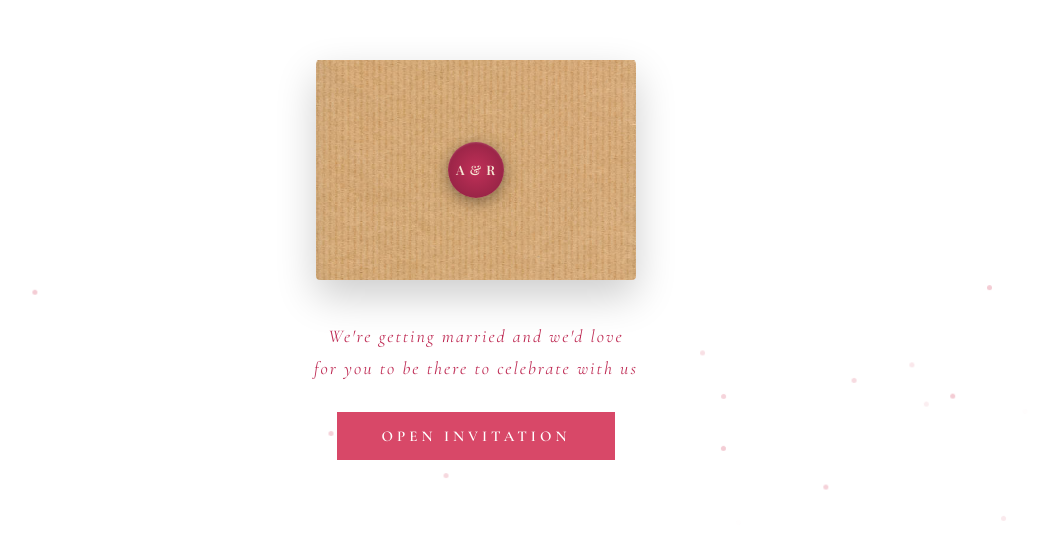
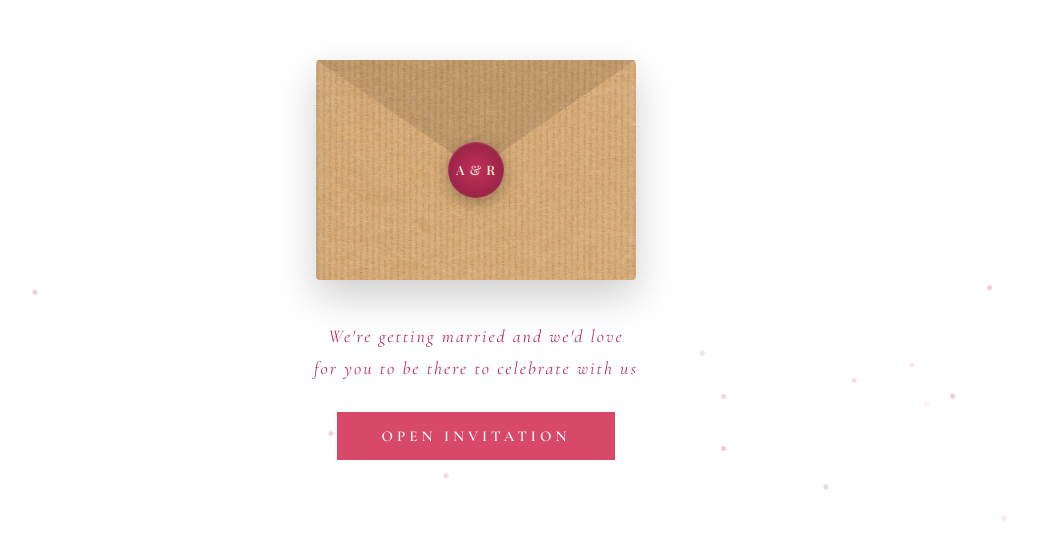
Before and after one commit to toukhyy/wedding-invitation, a React (Vite) app: page / in a window 1280 px wide. Shown: the part 140-700 px from the top of the page, without its empty margins (164-1201 px from the left). Built offline with nearby package versions, Linux system fonts and the light colour scheme; the HTML template or start-up script is replaced by a standard one; a web font is replaced by a local one.

Commit message:
updated envelope cover

```diff
--- a/src/components/EnvelopeCover.css
+++ b/src/components/EnvelopeCover.css
@@ -79,7 +79,7 @@
   align-items: center;
   justify-content: center;
   box-shadow:
-    0 4px 15px rgba(0, 0, 0, 0.4),
+    0 4px 15px rgba(0, 0, 0, 0.3),
     inset 0 1px 2px rgba(255, 255, 255, 0.15);
   z-index: 5;
 }
@@ -101,6 +101,7 @@
   clip-path: polygon(0 0, 50% 100%, 100% 0);
   transform-origin: top center;
   z-index: 3;
+  filter: brightness(0.9);
 }
 
 .env-info {
```
